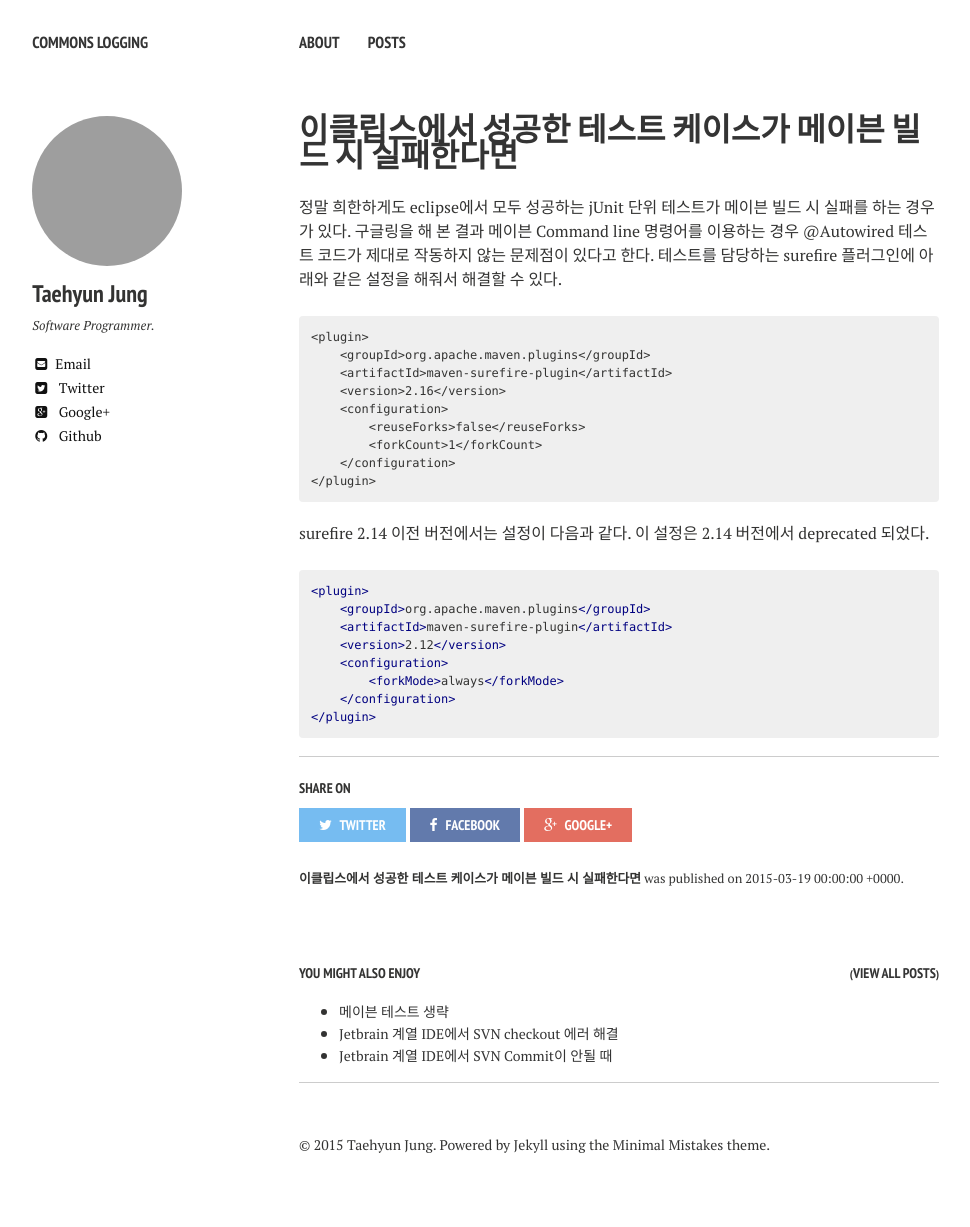
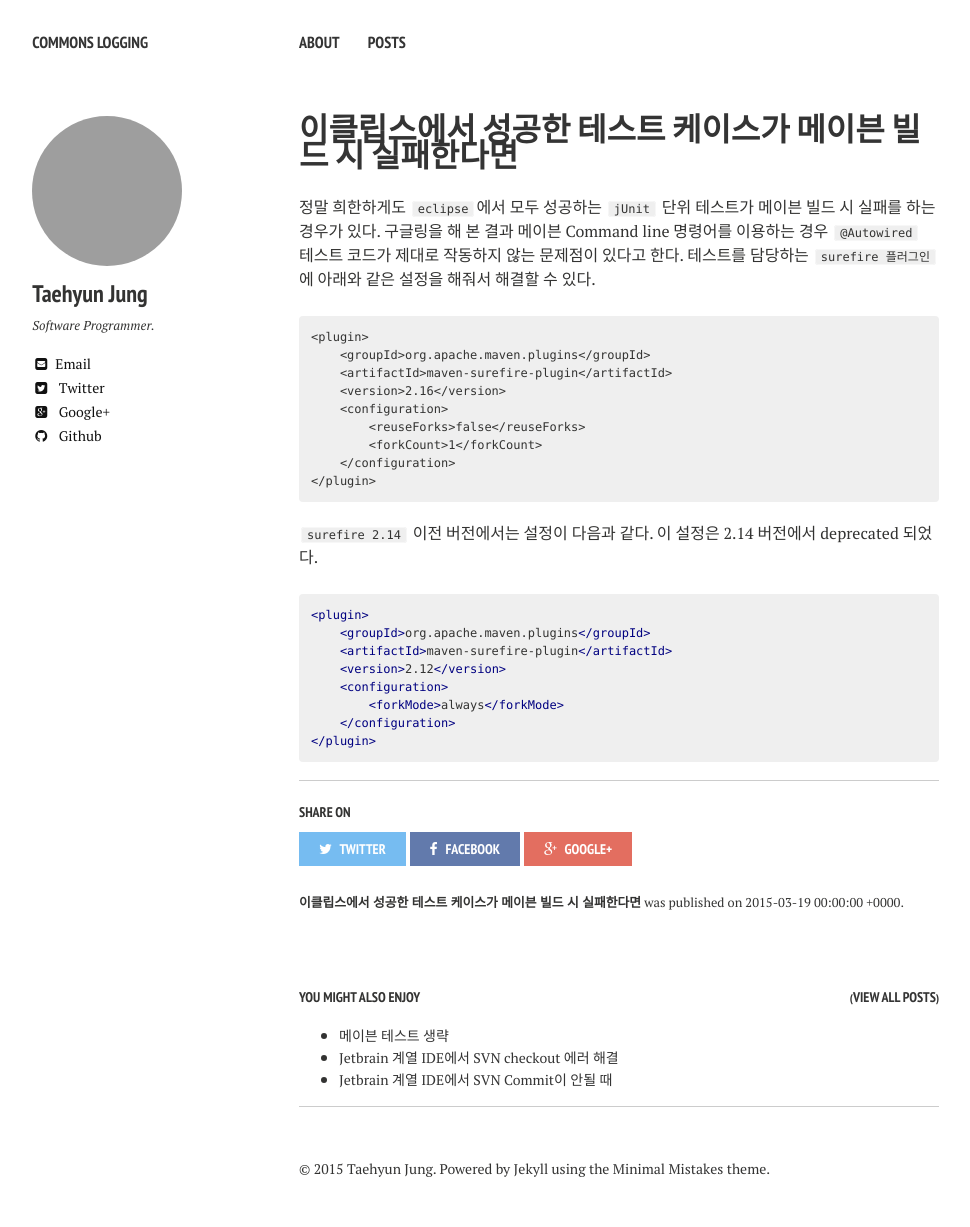
Before and after one commit to chomman/blog, a Jekyll site: the page built from _posts/2015-03-19-junit-maven-fail.md, in a window 1280 px wide. Shown: the whole page, without its empty margins (21-991 px from the left). Built offline with Jekyll 4.4.1, drawn with Linux system fonts in a browser that asks for light colours; nearby versions of some CDN libraries; before the commit the page ends 1203 px from its top, so only the background shows below that; grey boxes are pictures that could not be loaded.

```diff
--- a/_posts/2015-03-19-junit-maven-fail.md
+++ b/_posts/2015-03-19-junit-maven-fail.md
@@ -12,9 +12,9 @@ tags:
   - 'test fail'
 ---
 
-정말 희한하게도 eclipse에서 모두 성공하는 jUnit 단위 테스트가 메이븐 빌드 시 실패를 하는 경우가 있다.
-구글링을 해 본 결과 메이븐 Command line 명령어를 이용하는 경우 @Autowired 테스트 코드가 제대로 작동하지 않는 문제점이 있다고 한다.
-테스트를 담당하는 surefire 플러그인에 아래와 같은 설정을 해줘서 해결할 수 있다.
+정말 희한하게도 `eclipse`에서 모두 성공하는 `jUnit` 단위 테스트가 메이븐 빌드 시 실패를 하는 경우가 있다.
+구글링을 해 본 결과 메이븐 Command line 명령어를 이용하는 경우 `@Autowired` 테스트 코드가 제대로 작동하지 않는 문제점이 있다고 한다.
+테스트를 담당하는 `surefire 플러그인`에 아래와 같은 설정을 해줘서 해결할 수 있다.
 
 
 {% highlight text %}
@@ -30,7 +30,7 @@ tags:
 {% endhighlight %}
 
 
-surefire 2.14 이전 버전에서는 설정이 다음과 같다. 이 설정은 2.14 버전에서 deprecated 되었다.
+`surefire 2.14` 이전 버전에서는 설정이 다음과 같다. 이 설정은 2.14 버전에서 deprecated 되었다.
 
 
 {% highlight xml %}
```
